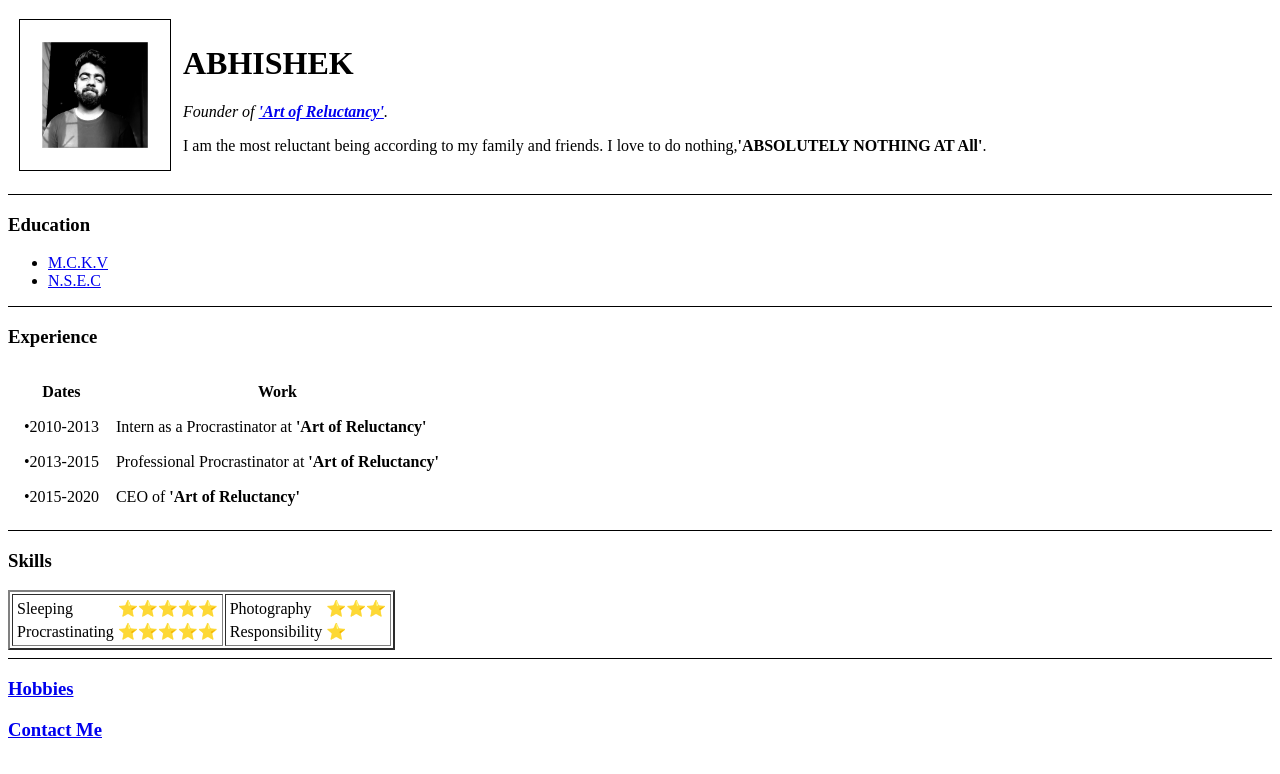
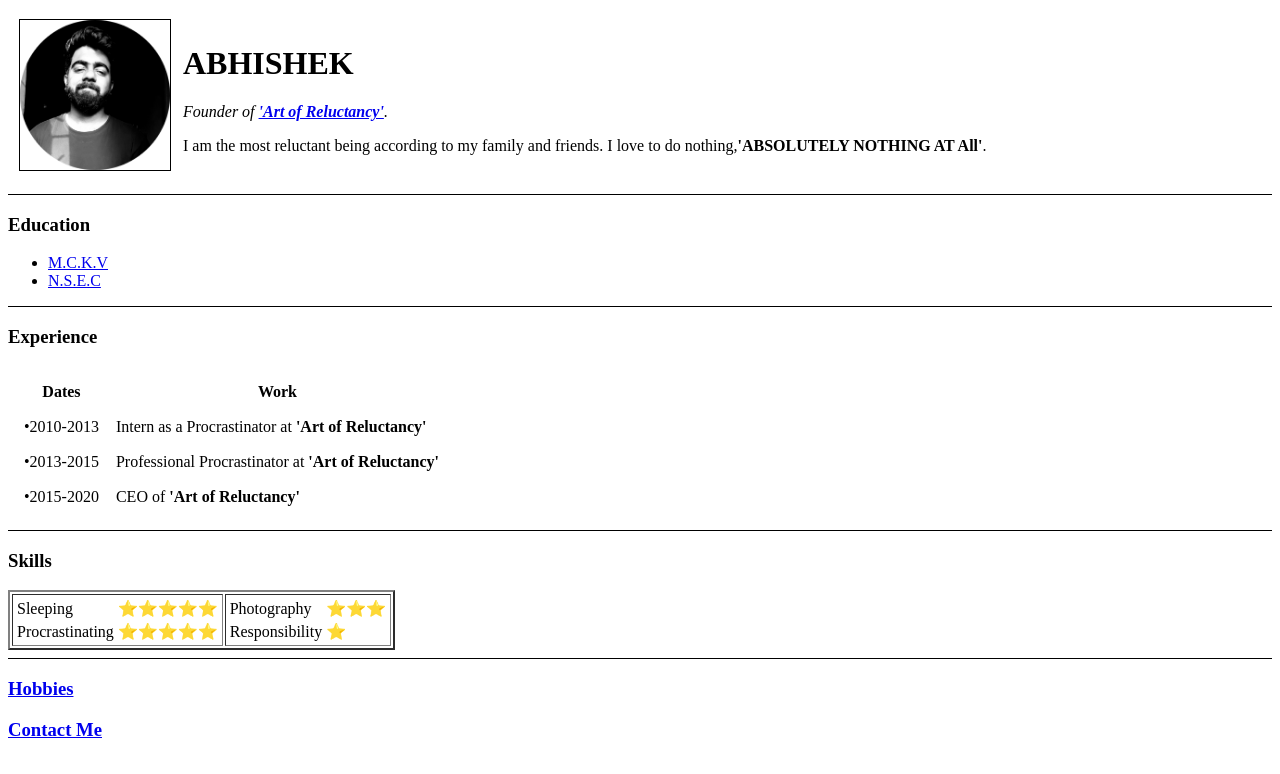
Before and after one commit to abhixvii/cv, a plain HTML site: page index.html in a window 1280 px wide. Drawn offline with Linux system fonts and the light colour scheme.

Commit message:
Update index.html

```diff
--- a/index.html
+++ b/index.html
@@ -8,7 +8,7 @@
     <body>
         <table cellspacing="10 ">
             <td>
-                <img src="Media\pic.jpg" alt="Abhi's Profile Picture" height=150 width=150 border="1">
+                <img src="Media\pic.png" alt="Abhi's Profile Picture" height=150 width=150 border="1">
             </td>
             <td>
                 <h1>ABHISHEK</h1>
```
